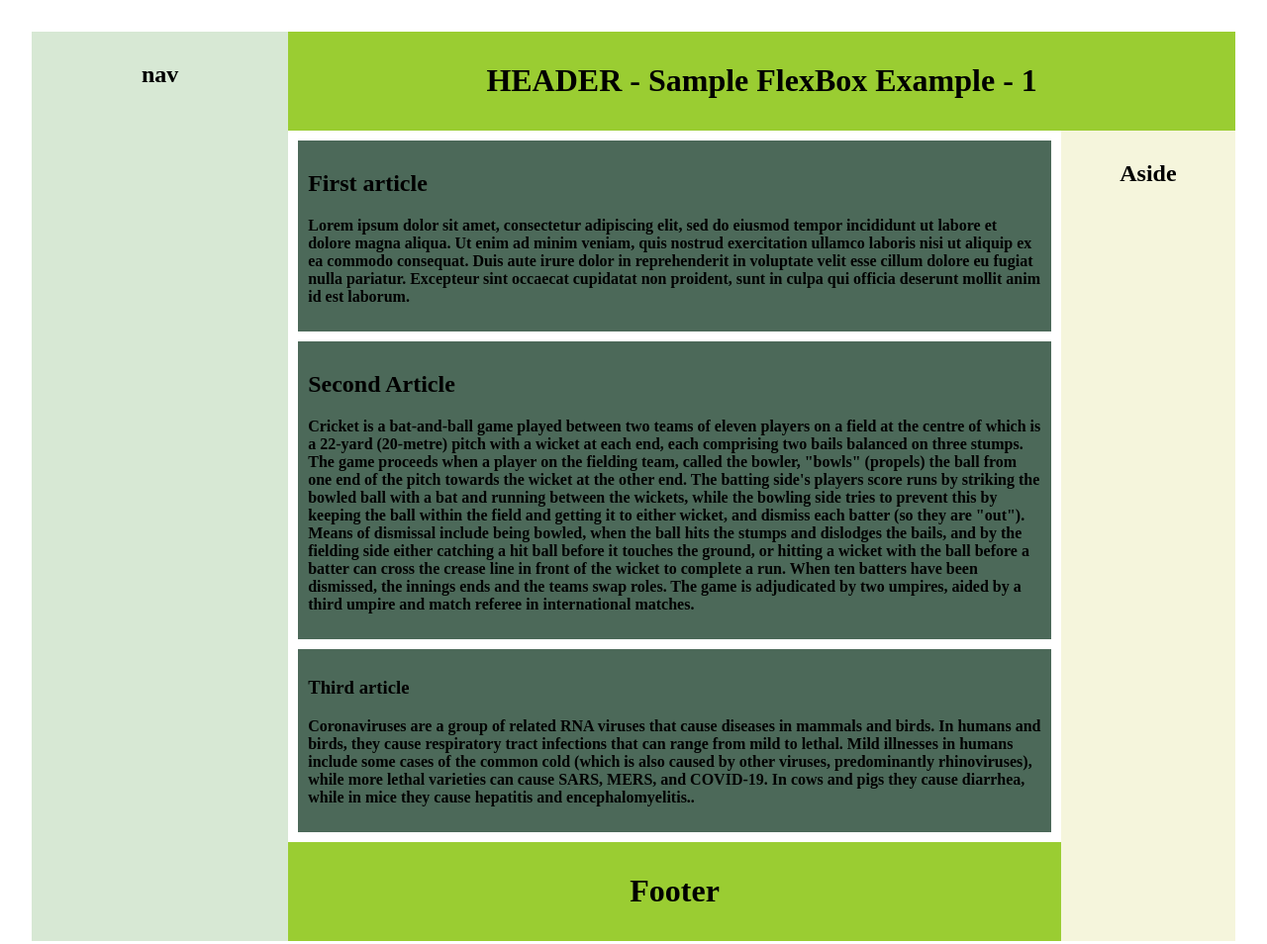
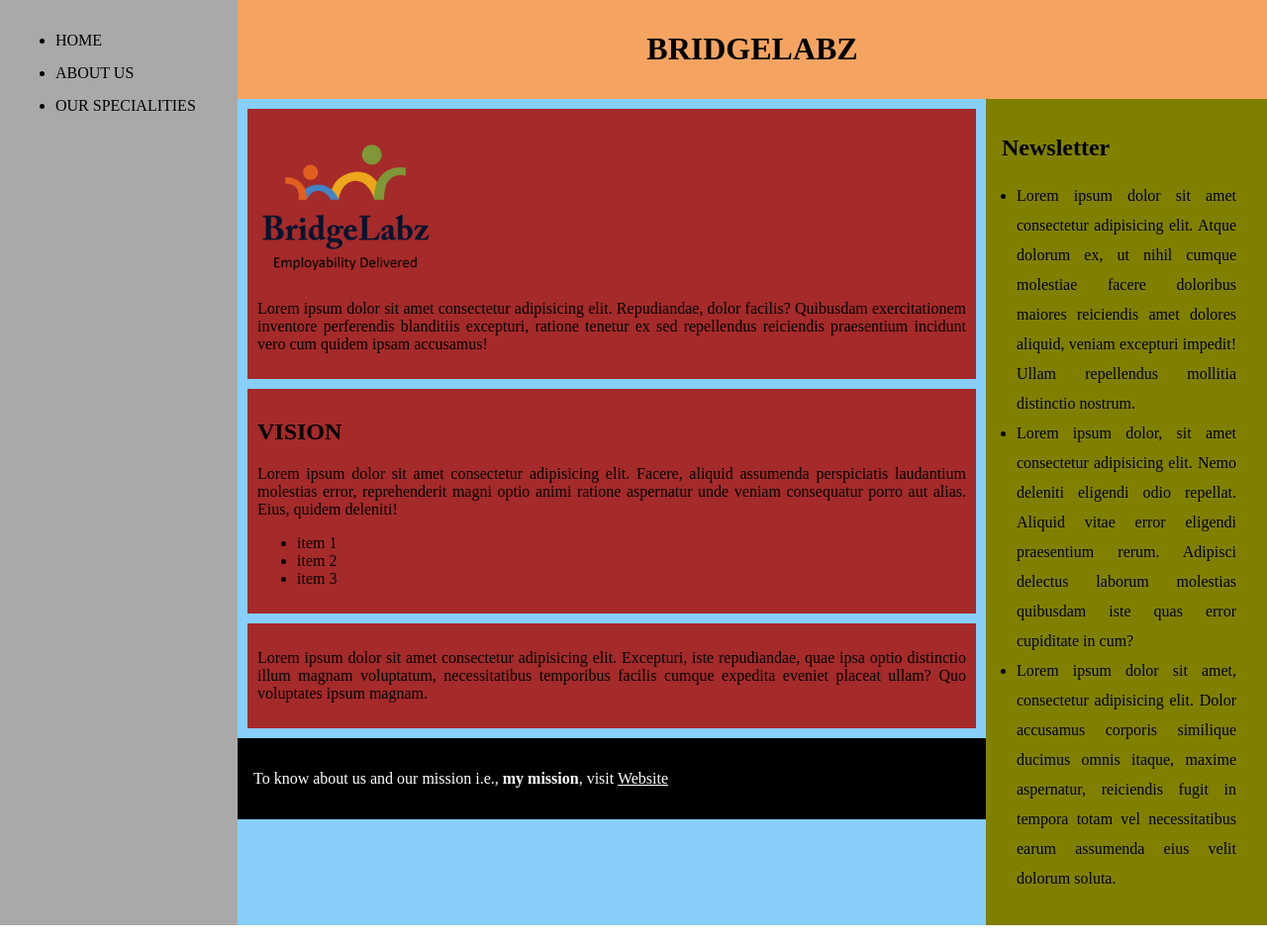
Before and after one commit to namancg/HTMLandCSSIntroduction, a plain HTML site: page pages/FlexBoxWebLayout.html in a window 1280 px wide. Shown: the whole page at 99% size. Drawn offline with Linux system fonts and the light colour scheme.

Commit message:
REFACTORED: to integrate bridgelabz design

```diff
--- a/pages/FlexBoxWebLayout.html
+++ b/pages/FlexBoxWebLayout.html
@@ -1,123 +1,153 @@
 <!doctype html>
-<html lang="en">
-<title>Example1</title>
+<html>
+
+<head>
     <style>
-    * {
+         *{
     box-sizing: border-box;
 }
 
 body {
     display: flex;
-        min-height: 100vh;
     flex-direction: row;
-        margin: 2em;
+    margin: 0;
+}
+
+.flexbox {
+    display: flex;
+    flex-direction: row;
+    margin: 0;
 }
 
 .outer-col-1 {
-        background: #D7E8D4;
+    background:darkgray;
     flex: 1;
 }
 
 .outer-col-2 {
     display: flex;
-        font-weight: bold;
     flex-direction: column;
-        align-content: center;
-        flex: 4;
+    flex: 5;
 }
 
 .inner-row {
     display: flex;
     flex-direction: row;
-        align-content: center;
 }
 
 .inner-col {
-        flex: 5;
-
-    }
-
-    article {
-        margin: 10px;
-        background:rgb(76, 105, 89);
-        text-align: left;
-        padding: 10px;
+    flex: 4;
 }
 
 .inner-row aside {
-        background: beige;
+    background: olive;
     flex: 1;
 }
 
-    header,
 footer {
-        background: yellowgreen;
-        text-align: center;
+    background: black;
+    color: white;
 }
 
+footer a {
+    color: white;
+}
 header,
 footer,
 nav,
 aside {
+    padding: 1em;
+}
+
+.headerContainer {
+    display: flex;
+    flex-flow: column wrap;
+    align-content: center;
+    background: sandybrown;
+    font-weight: bold;
     padding: 10px;
-        text-align: center;
+}
 
+.mainContainerItem {
+    text-align: justify;
+    background: lightskyblue;
+}
+
+article {
+    padding: 10px;
+    margin: 10px;
+    background:brown;
+}
+
+.mainContainerItem {
+    flex: 3 0px;
+    order: 0;
+}
+
+.outer-col-1 li {
+    margin-bottom: 15px;
+}
+
+.newsletter ul {
+    padding: 0px 15px;
+}
+
+.newsletter li {
+    text-align: justify;
+    line-height: 30px;
 }
     </style>
+    <title>FlexBox Web Layout</title>
+</head>
 
 <body>
+    <div class="flexbox">
         <nav class="outer-col-1">
-        <h1>nav</h1>
+            <ul>
+                <li>HOME</li>
+                <li>ABOUT US</li>
+                <li>OUR SPECIALITIES</li>
+            </ul>
         </nav>
         <div class="outer-col-2">
-        <header>
-            <h1>HEADER - Sample FlexBox Example - 1</h1>
-        </header>
+            <header class="headerContainer"><h1>BRIDGELABZ</h1></header>
             <div class="inner-row">
-            <div class="inner-col">
+                <div class="inner-col mainContainerItem">
+                    <section class="mainContainerItem">
                         <article>
-                    <h2>First article</h2>
-                    <p>Lorem ipsum dolor sit amet, consectetur adipiscing elit, sed do eiusmod tempor incididunt ut
-                        labore
-                        et dolore magna aliqua. Ut enim ad minim veniam, quis nostrud exercitation ullamco laboris nisi
-                        ut
-                        aliquip ex ea commodo consequat. Duis aute irure dolor in reprehenderit in voluptate velit esse
-                        cillum dolore eu fugiat nulla pariatur. Excepteur sint occaecat cupidatat non proident, sunt in
-                        culpa qui officia deserunt mollit anim id est laborum.</p>
-                    </p>
+                            <img src="../assets/BL_logo_square_png.png" alt="Hover text" width="25%">
+                            <p style="margin-top: 0px;">Lorem ipsum dolor sit amet consectetur adipisicing elit. Repudiandae, dolor facilis? Quibusdam exercitationem inventore perferendis blanditiis excepturi, ratione tenetur ex sed repellendus reiciendis praesentium incidunt vero cum quidem ipsam accusamus!</p>
                         </article>
                         <article>
-                    <h2>Second Article</h2>
-                    <p>Cricket is a bat-and-ball game played between two teams of eleven players on a field at the
-                        centre of which is a 22-yard (20-metre) pitch with a wicket at each end, each comprising two
-                        bails balanced on three stumps. The game proceeds when a player on the fielding team, called the
-                        bowler, "bowls" (propels) the ball from one end of the pitch towards the wicket at the other
-                        end. The batting side's players score runs by striking the bowled ball with a bat and running
-                        between the wickets, while the bowling side tries to prevent this by keeping the ball within the
-                        field and getting it to either wicket, and dismiss each batter (so they are "out"). Means of
-                        dismissal include being bowled, when the ball hits the stumps and dislodges the bails, and by
-                        the fielding side either catching a hit ball before it touches the ground, or hitting a wicket
-                        with the ball before a batter can cross the crease line in front of the wicket to complete a
-                        run. When ten batters have been dismissed, the innings ends and the teams swap roles. The game
-                        is adjudicated by two umpires, aided by a third umpire and match referee in international
-                        matches.</p>
+                            <h2>VISION</h2>
+                            <p>Lorem ipsum dolor sit amet consectetur adipisicing elit. Facere, aliquid assumenda perspiciatis laudantium molestias error, reprehenderit magni optio animi ratione aspernatur unde veniam consequatur porro aut alias. Eius, quidem deleniti!</p>
+                            <ul>
+                                <li>item 1</li>
+                                <li>item 2</li>
+                                <li>item 3</li>
+                            </ul>
                         </article>
                         <article>
-                    <h3>Third article</h3>
-                    <p>Coronaviruses are a group of related RNA viruses that cause diseases in mammals and birds. In
-                        humans and birds, they cause respiratory tract infections that can range from mild to lethal.
-                        Mild illnesses in humans include some cases of the common cold (which is also caused by other
-                        viruses, predominantly rhinoviruses), while more lethal varieties can cause SARS, MERS, and
-                        COVID-19. In cows and pigs they cause diarrhea, while in mice they cause hepatitis and
-                        encephalomyelitis..</p>
+                            <!-- <h2>Third Article</h2> -->
+                            <p>Lorem ipsum dolor sit amet consectetur adipisicing elit. Excepturi, iste repudiandae, quae ipsa optio distinctio illum magnam voluptatum, necessitatibus temporibus facilis cumque expedita eveniet placeat ullam? Quo voluptates ipsum magnam.</p>
                         </article>
+                    </section>
                     <footer>
-                    <h1>Footer</h1>
+                        <p>
+                            To know about us and our mission i.e., <strong>my mission</strong>, visit <a href="https://google.com">Website</a>
+                        </p>
                     </footer>
                 </div>
-            <aside>
-                <h1>Aside</h1>
+                <aside class="newsletter">
+                    <h2>Newsletter</h2>
+                    <ul>
+                        <li>Lorem ipsum dolor sit amet consectetur adipisicing elit. Atque dolorum ex, ut nihil cumque molestiae facere doloribus maiores reiciendis amet dolores aliquid, veniam excepturi impedit! Ullam repellendus mollitia distinctio nostrum.</li>
+                        <li>Lorem ipsum dolor, sit amet consectetur adipisicing elit. Nemo deleniti eligendi odio repellat. Aliquid vitae error eligendi praesentium rerum. Adipisci delectus laborum molestias quibusdam iste quas error cupiditate in cum?</li>
+                        <li>Lorem ipsum dolor sit amet, consectetur adipisicing elit. Dolor accusamus corporis similique ducimus omnis itaque, maxime aspernatur, reiciendis fugit in tempora totam vel necessitatibus earum assumenda eius velit dolorum soluta.</li>
+                    </ul>
+
                 </aside>
+            </div>
         </div>
     </div>
 </body>
```
Lines whose indentation alone changed are shown as unchanged.
